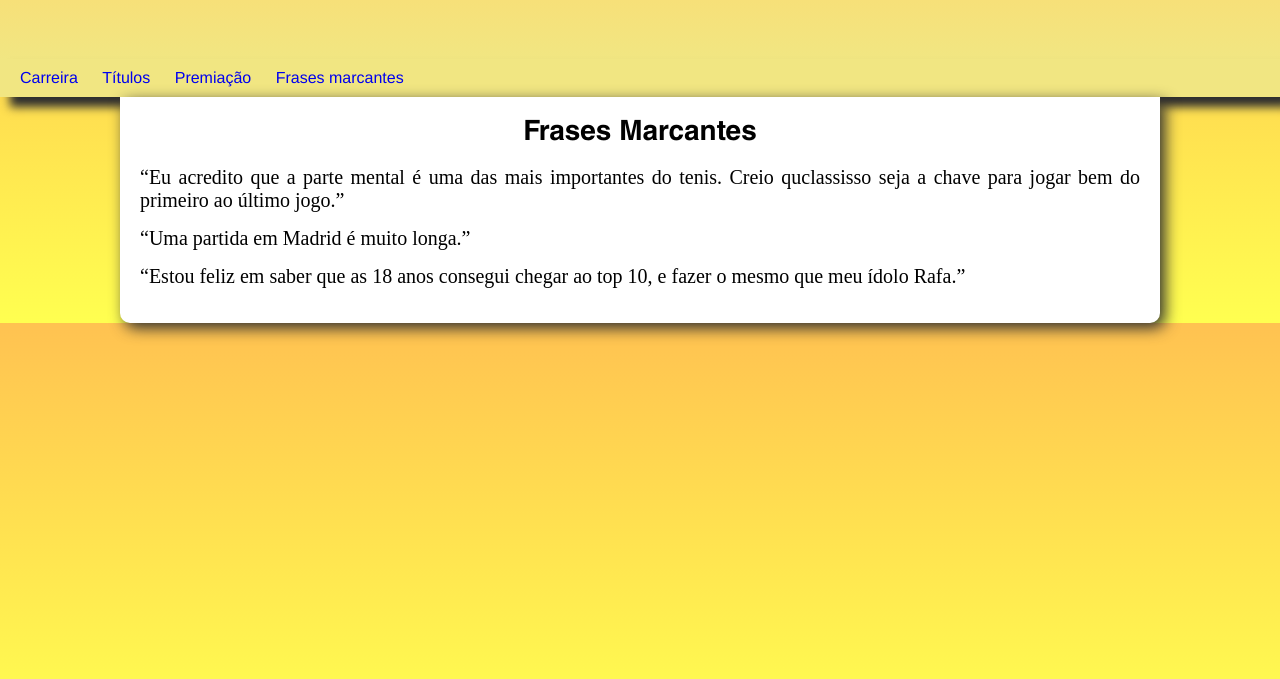
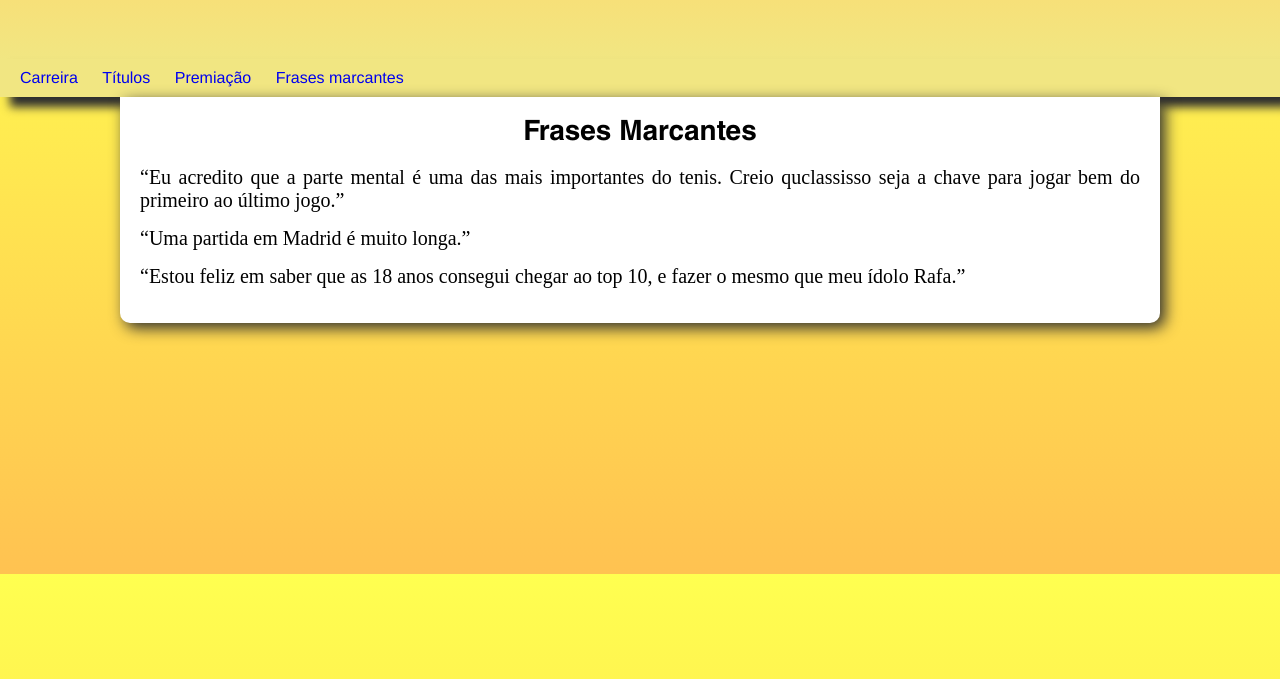
Before and after one commit to flaviodev27/site01, a plain HTML site: page FrasesMarcantes.html in a window 1280 px wide. Shown: the part 81-760 px from the top of the page. Drawn offline with Linux system fonts and the light colour scheme; a web font is replaced by a local one.

Commit message:
configuei manualmente o body

```diff
--- a/FrasesMarcantes.html
+++ b/FrasesMarcantes.html
@@ -16,6 +16,11 @@
         <a href="Títulos.html">Títulos</a>
         <a href="premiaçao.html">Premiação</a>
         <a href="FrasesMarcantes.html">Frases marcantes</a>
+        <style>
+            body{
+                height: 655px;
+            }
+        </style>
     </nav>
     <main>
         <article>
--- a/style.css
+++ b/style.css
@@ -37,7 +37,7 @@ header a:visited {
 
 body {
     font-family: Verdana, sans-serif;
-    background-image: linear-gradient(to top, rgb(255, 255, 80), rgb(255, 194, 81));
+    background-image: repeating-linear-gradient(to bottom, rgb(255, 255, 80), rgb(255, 194, 81));
     font-family: Helvetica;
 }
 main {
```
Also changed, not shown: Títulos.html (+5 -0 lines), index.html (+1 -0 lines), pagina2.html (+5 -0 lines), premiaçao.html (+5 -0 lines).
